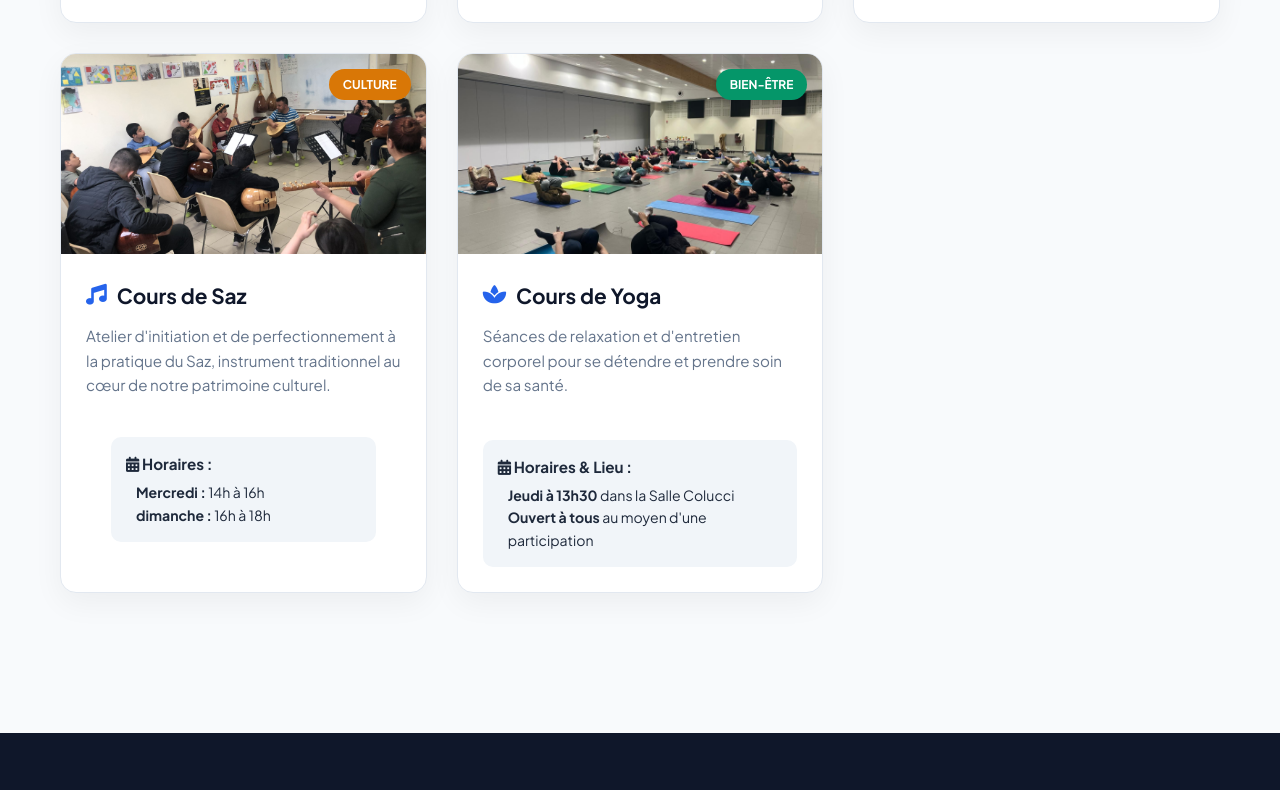
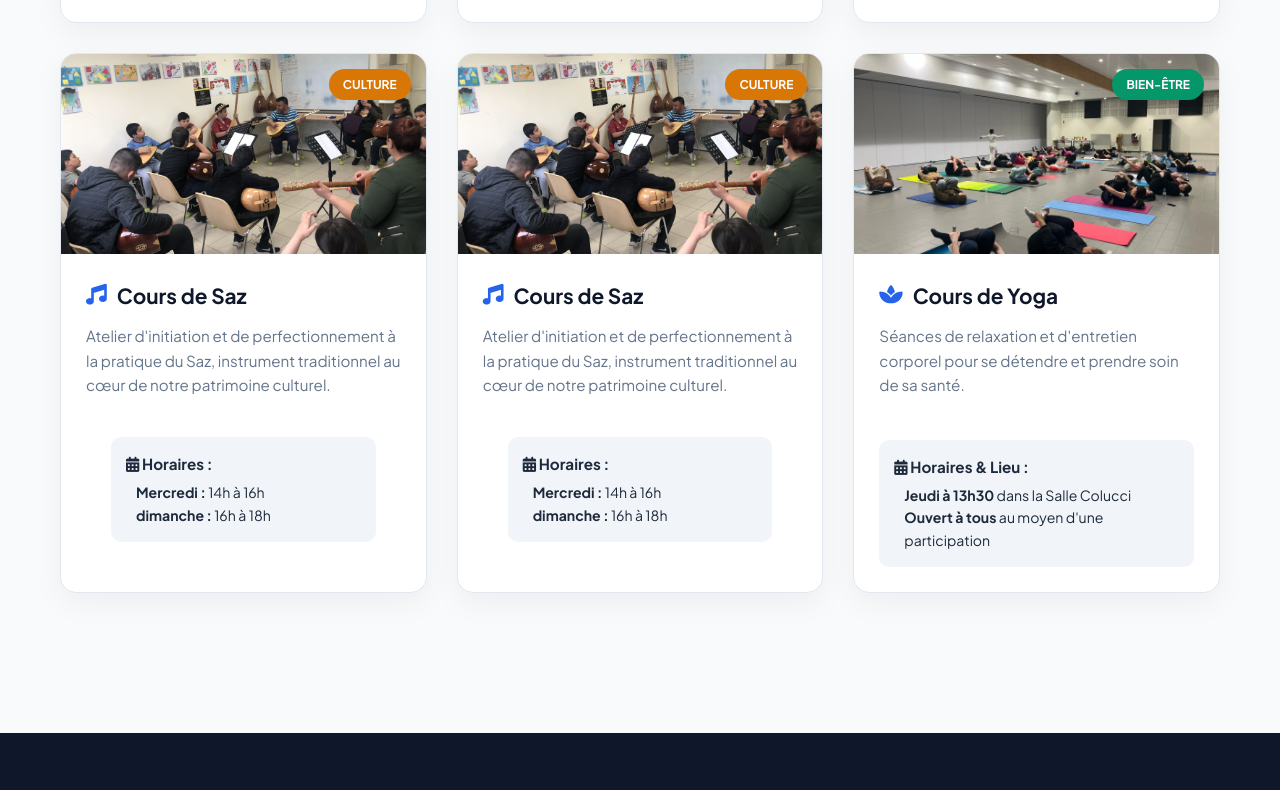
Before and after one commit to Kaoutar1117/Association, a plain HTML site: page index.html in a window 1280 px wide. Shown: the part 2118-2908 px from the top of the page. Drawn offline with Linux system fonts and the light colour scheme.

```diff
--- a/index.html
+++ b/index.html
@@ -257,6 +257,29 @@
           </div>
         </div>
 
+
+<div class="carte-cours">
+          <div class="card-image">
+            <img src="image/cours-de-saz.jpg" alt="Cours de Saz">
+            <span class="card-badge badge-sciences">Culture</span>
+          </div>
+          <div class="card-body">
+            <h3><i class="fa-solid fa-music"></i> Cours de Saz</h3>
+            <p>Atelier d'initiation et de perfectionnement à la pratique du Saz, instrument traditionnel au cœur de notre patrimoine culturel.</p>
+            <div class="card-body">
+            <div class="planning-box">
+              <p><strong><i class="fa-solid fa-calendar-days"></i> Horaires :</strong></p>
+              <ul>
+                <li><strong>Mercredi :</strong> 14h à 16h</li>
+                <li><strong>dimanche :</strong> 16h à 18h</li>
+              </ul>
+            </div>
+          </div>
+          </div>
+        </div>
+
+
+
         <div class="carte-cours">
           <div class="card-image">
             <img src="image/cours-de-yoga.jpg" alt="Cours de Yoga">
```
